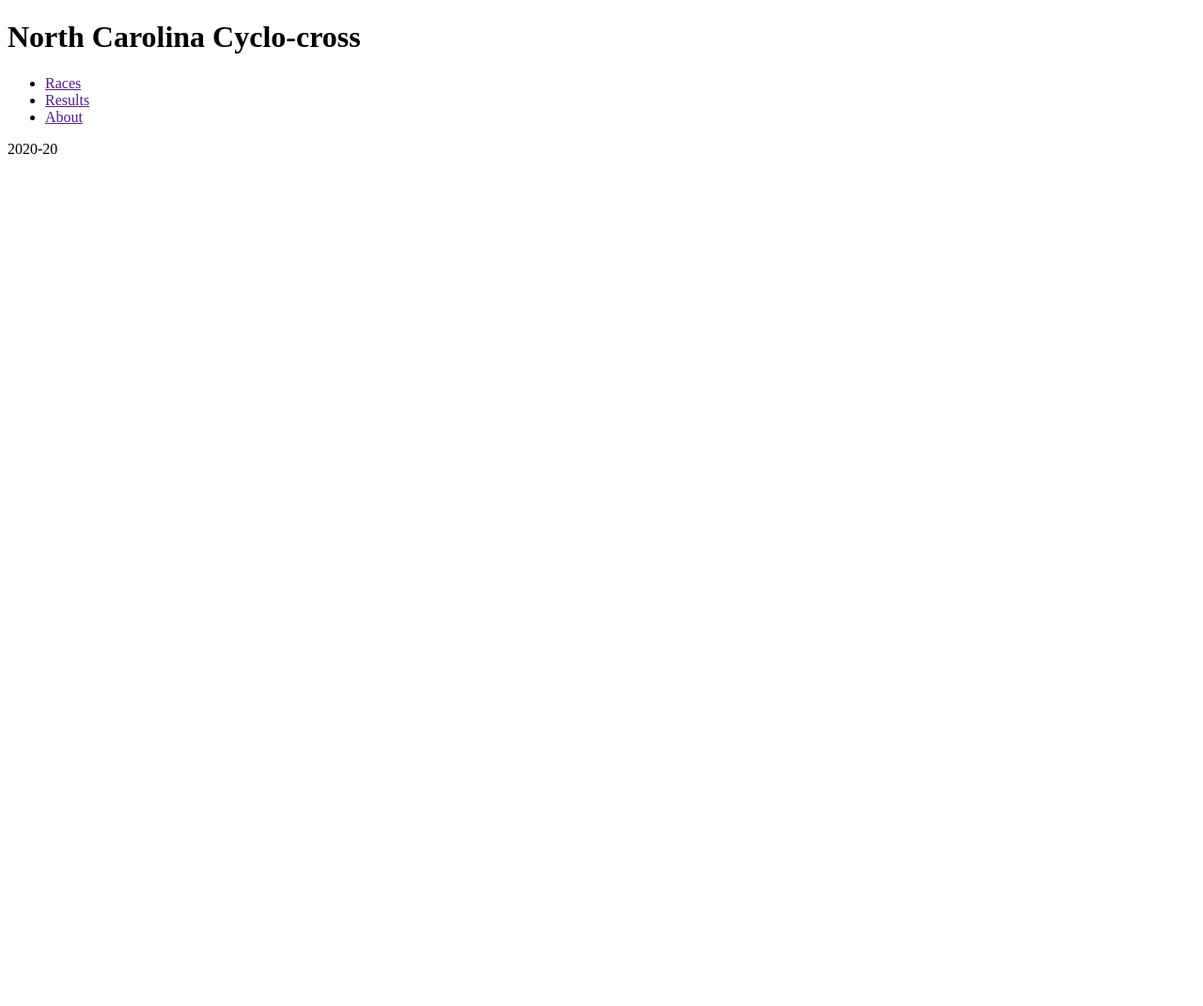
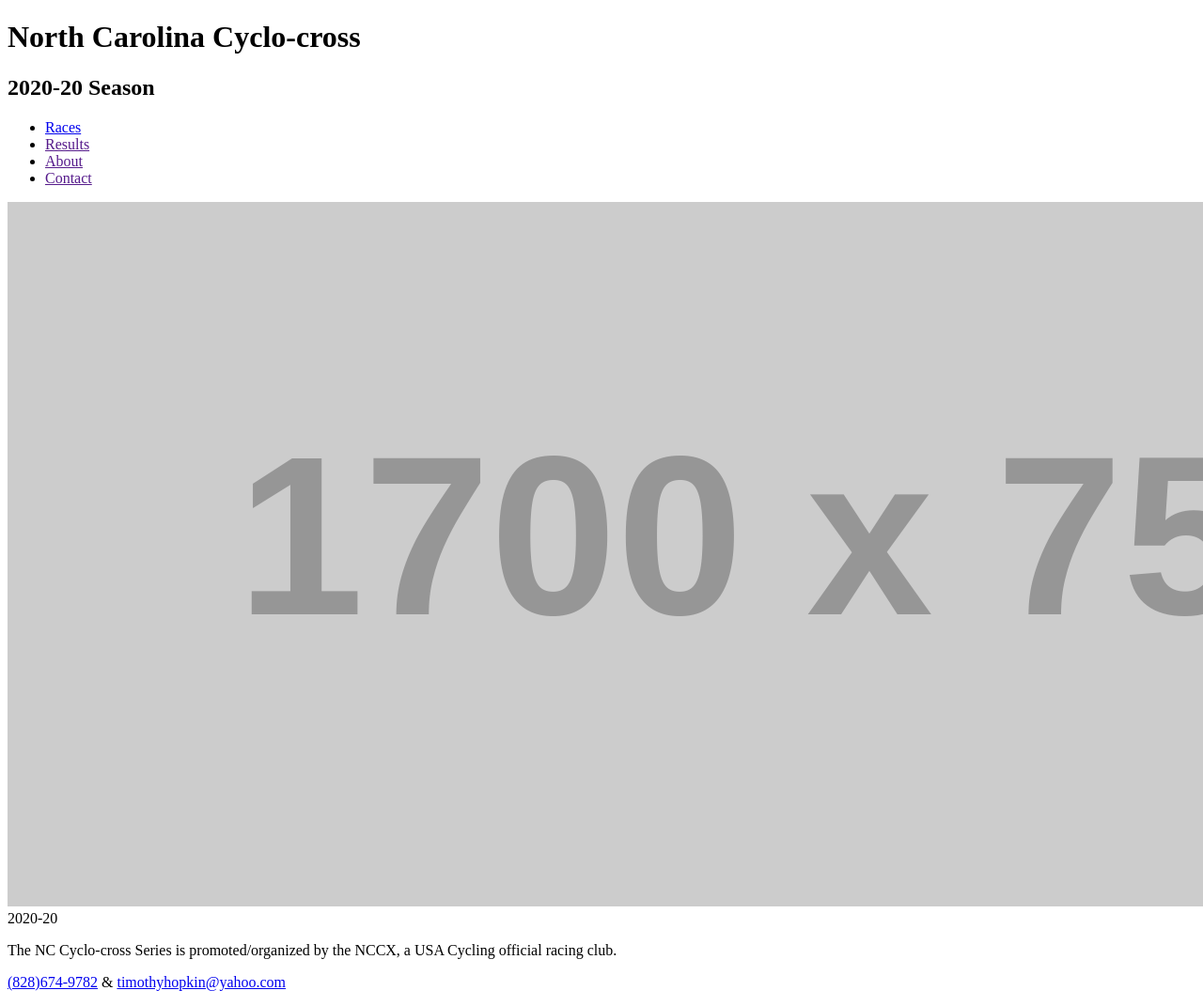
Before and after one commit to patrickbeeson/north-carolina-cyclocross-series, a Django app: page / in a window 1280 px wide; the page is wider, and only the part inside the window is pictured. Shown: that part at 94% size. Before the commit the page ends 164 px from the top of that part, so only its background shows below. Run offline with Django 3.2, Linux system fonts and the light colour scheme; tables that the repository leaves empty hold one stand-in row (values such as "Sample post"); some libraries are stand-ins or nearby versions.

Commit message:
Flesh out base_generic template.

```diff
--- a/racemanager/templates/base_generic.html
+++ b/racemanager/templates/base_generic.html
@@ -1,5 +1,6 @@
 <!DOCTYPE html>
 {% load static %}
+{% load current_season %}
 <html lang="en">
 <head>
     <meta charset="utf-8">
@@ -19,21 +20,31 @@
 <body>
     <header>
         <h1 class="branding">North Carolina Cyclo-cross</h1>
+        <h2 class="current_season">{% current_season %} Season</h2>
         <nav role="primary_nav">
             <ul>
-                <li><a href="">Races</a></li>
+                <li><a href="{% url 'current_season_race_list' current_season.slug  %}">Races</a></li>
                 <li><a href="">Results</a></li>
                 <li><a href="">About</a></li>
+                <li><a href="">Contact</a></li>
             </ul>
         </nav>
+        <div class="hero_image">
+            <!-- Need to add thumbnailer for hero images -->
+            <img src="http://placehold.it/1700x750" alt="NCCX">
+        </div>
     </header>
     <div class="container">
-    {% block content %}
-
-    {% endblock content %}
+    {% block content %}{% endblock content %}
     </div>
     {% block js %}
     <script src="https://ajax.googleapis.com/ajax/libs/jquery/1.11.1/jquery.min.js"></script>
     {% endblock js %}
+    <div class="container">
+        <footer>
+            <p>The NC Cyclo-cross Series is promoted/organized by the NCCX, a USA Cycling official racing club.</p>
+            <p><a href="tel:8286749782">(828)674-9782</a> &amp; <a href="mailto:timothyhopkin@yahoo.com">timothyhopkin@yahoo.com</a></p>
+        </footer>
+    </div>
 </body>
 </html>
```
